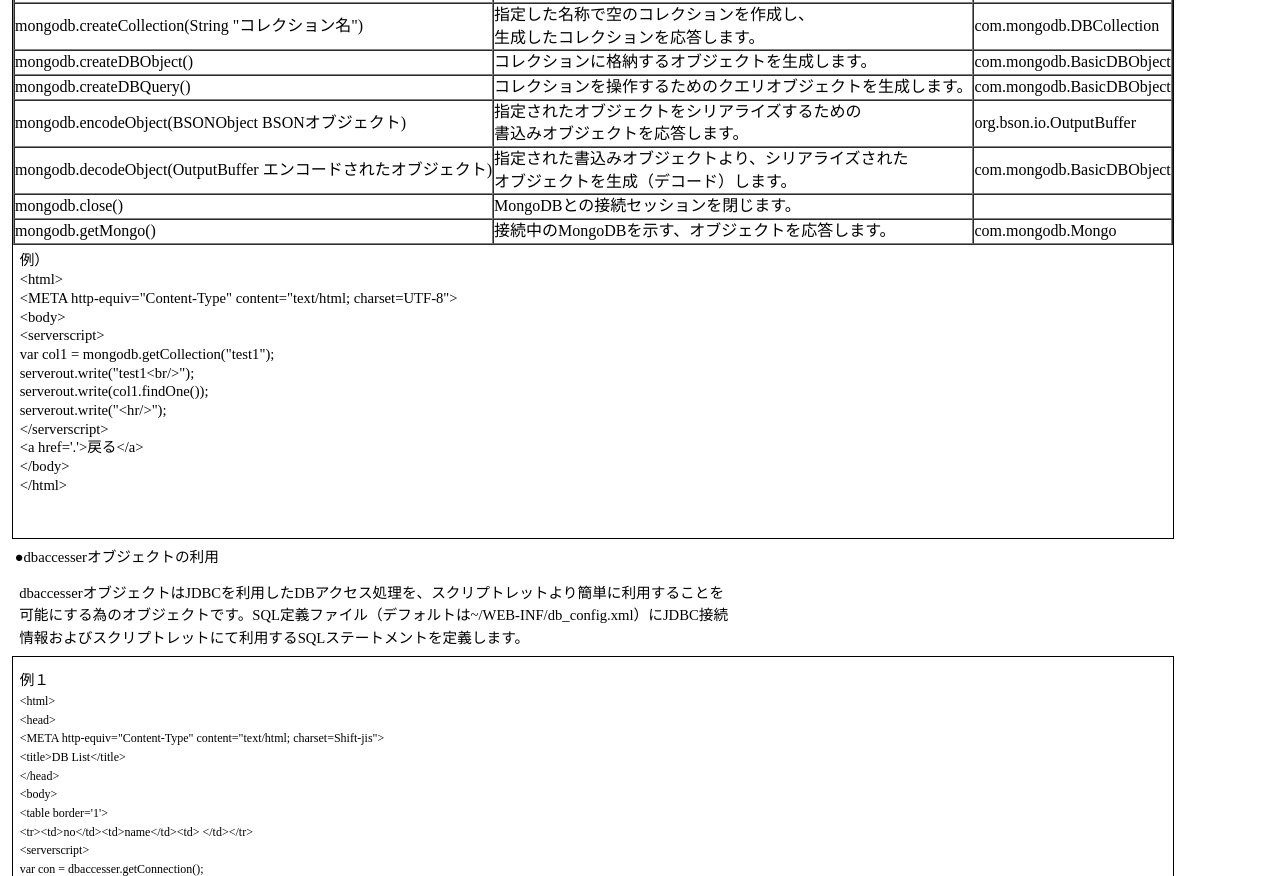
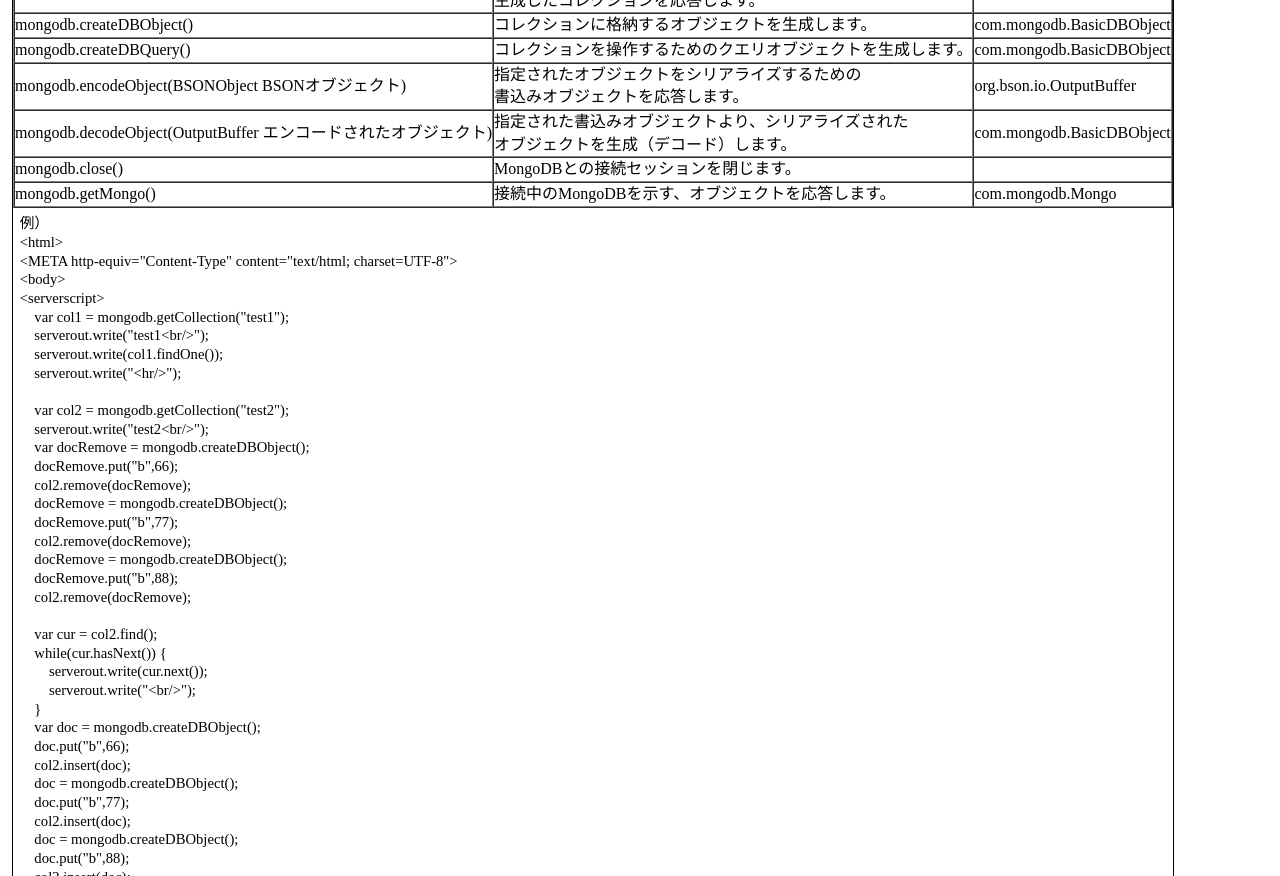
Before and after one commit to nobumin/ECMAScriptlet, a plain HTML site: page WebContent/WEB-INF/scriptlet/aboutscriptlet.html in a window 1280 px wide. Shown: the part 4804-5680 px from the top of the page. Drawn offline with Linux system fonts and the light colour scheme.

Commit message:
記述修正

```diff
--- a/WebContent/WEB-INF/scriptlet/aboutscriptlet.html
+++ b/WebContent/WEB-INF/scriptlet/aboutscriptlet.html
@@ -681,8 +681,9 @@
   </table>
 <div><div style="margin: 5pt; width: 532pt; ">
 <div class="paragraph 本文" style="line-height: 17pt; margin-bottom: 0pt; margin-top: 0pt; padding-bottom: 0pt; font-size: 11pt; line-height: 14pt;">
-例）<br />&lt;html&gt;
-<br />&lt;META http-equiv=&quot;Content-Type&quot; content=&quot;text/html; charset=UTF-8&quot;&gt;<br />&lt;body&gt;<br />&lt;serverscript&gt;<br />var col1 = mongodb.getCollection(&quot;test1&quot;);<br />serverout.write(&quot;test1&lt;br/&gt;&quot;);<br />serverout.write(col1.findOne());<br />serverout.write(&quot;&lt;hr/&gt;&quot;);<br />&lt;/serverscript&gt;<br />&lt;a href='.'&gt;戻る&lt;/a&gt;<br />&lt;/body&gt;<br />&lt;/html&gt;
+例）<br />&lt;html&gt;<br />
+&lt;META http-equiv=&quot;Content-Type&quot; content=&quot;text/html; charset=UTF-8&quot;&gt;<br />&lt;body&gt;<br />&lt;serverscript&gt;<br />　var col1 = mongodb.getCollection(&quot;test1&quot;);<br />
+　serverout.write(&quot;test1&lt;br/&gt;&quot;);<br />　serverout.write(col1.findOne());<br />　serverout.write(&quot;&lt;hr/&gt;&quot;);<br /><br />　var col2 = mongodb.getCollection(&quot;test2&quot;);<br />　serverout.write(&quot;test2&lt;br/&gt;&quot;);<br />　var docRemove = mongodb.createDBObject();<br />　docRemove.put(&quot;b&quot;,66);<br />　col2.remove(docRemove);<br />　docRemove = mongodb.createDBObject();<br />　docRemove.put(&quot;b&quot;,77);<br />　col2.remove(docRemove);<br />　docRemove = mongodb.createDBObject();<br />　docRemove.put(&quot;b&quot;,88);<br />　col2.remove(docRemove);<br /><br />　var cur = col2.find();<br />　while(cur.hasNext()) {<br />　　serverout.write(cur.next());<br />　　serverout.write(&quot;&lt;br/&gt;&quot;);<br />　}<br />　var doc = mongodb.createDBObject();<br />　doc.put(&quot;b&quot;,66);<br />　col2.insert(doc);<br />　doc = mongodb.createDBObject();<br />　doc.put(&quot;b&quot;,77);<br />　col2.insert(doc);<br />　doc = mongodb.createDBObject();<br />　doc.put(&quot;b&quot;,88);<br />　col2.insert(doc);<br /><br />　serverout.write(&quot;--------insert--------&lt;br/&gt;&quot;);<br />　var query = mongodb.createDBQuery();<br />　query.put(&quot;b&quot;, 77);<br />　var cur = col2.find(query);<br />　while(cur.hasNext()) {<br />　　serverout.write(cur.next());<br />　　serverout.write(&quot;&lt;br/&gt;&quot;);<br />　}<br />&lt;/serverscript&gt;<br />&lt;br/&gt;<br />&lt;a href='.'&gt;戻る&lt;/a&gt;<br />&lt;/body&gt;<br />&lt;/html&gt;
 </div>
 </div>
 </div>
```
